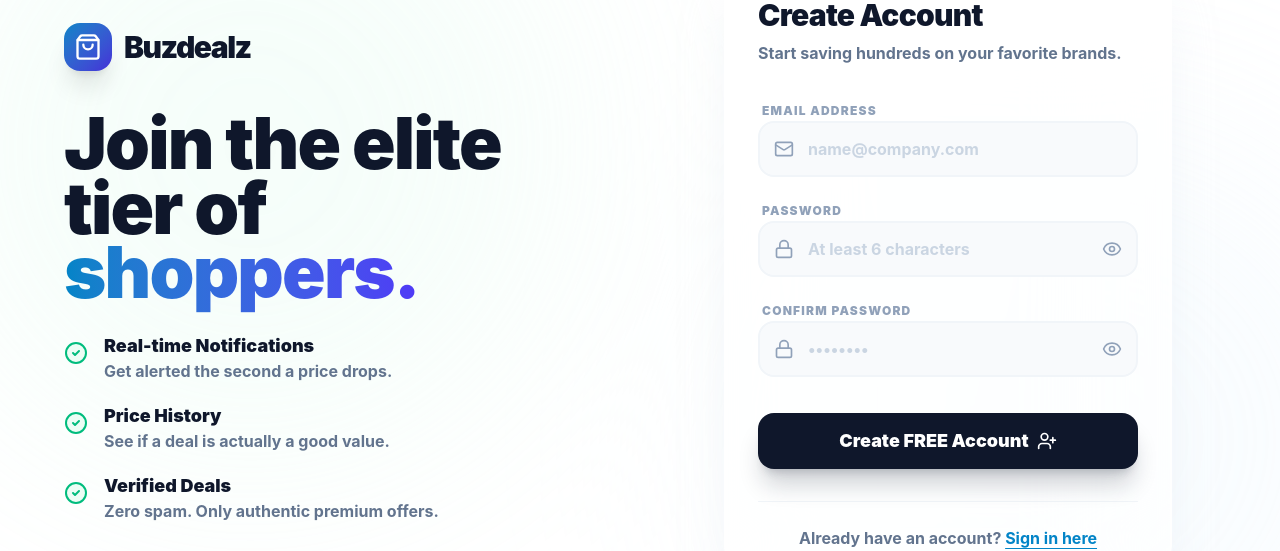
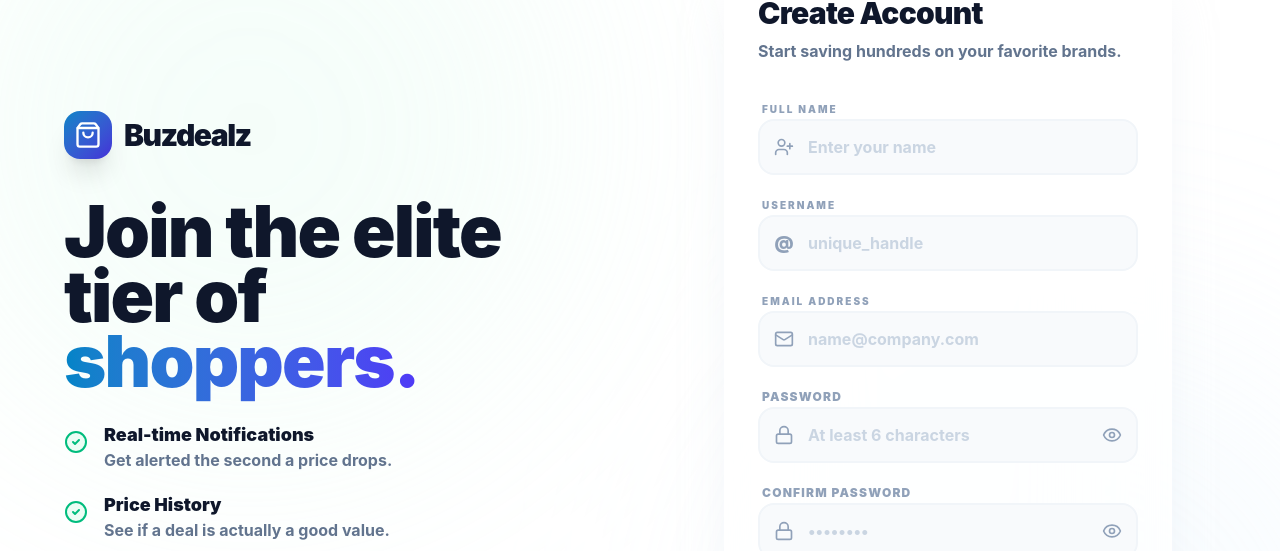
Before and after one commit to gritik418/buzdealz-frontend, a React (Vite) app: page /register in a window 1280 px wide. Shown: the part 163-714 px from the top of the page. Built offline with nearby package versions, Linux system fonts and the light colour scheme; no server answers.

Commit message:
feat: enhance registration form with name, username and improve validation

```diff
--- a/src/pages/Register.tsx
+++ b/src/pages/Register.tsx
@@ -19,6 +19,8 @@ export const Register = () => {
     }
   }, [isAuthenticated, setLocation]);
 
+  const [name, setName] = useState('');
+  const [username, setUsername] = useState('');
   const [email, setEmail] = useState('');
   const [password, setPassword] = useState('');
   const [confirmPassword, setConfirmPassword] = useState('');
@@ -64,7 +66,7 @@ export const Register = () => {
 
   const handleSubmit = (e: React.FormEvent) => {
     e.preventDefault();
-    if (!email || !password || !confirmPassword) {
+    if (!name || !username || !email || !password || !confirmPassword) {
       toast.error('Please fill in all fields');
       return;
     }
@@ -72,12 +74,13 @@ export const Register = () => {
       toast.error('Passwords do not match');
       return;
     }
-    if (password.length < 6) {
-      toast.error('Password must be at least 6 characters');
+    if (password.length < 8) {
+      toast.error('Password must be at least 8 characters');
       return;
     }
-    registerMutation.mutate({ email, password });
+    registerMutation.mutate({ name, username, email, password, passwordConfirmation: confirmPassword });
   };
+
 
   return (
     <main ref={formRef} className="min-h-[calc(100vh-80px)] bg-white relative overflow-hidden flex items-center justify-center px-6 py-12">
@@ -136,9 +139,41 @@ export const Register = () => {
                 <p className="text-slate-500 font-bold">Start saving hundreds on your favorite brands.</p>
             </div>
 
-            <form onSubmit={handleSubmit} className="space-y-5">
-              <div className="space-y-2">
-                <label className="text-xs font-black text-slate-400 uppercase tracking-widest ml-1">Email Address</label>
+            <form onSubmit={handleSubmit} className="space-y-4">
+              <div className="space-y-1.5">
+                <label className="text-[10px] font-black text-slate-400 uppercase tracking-[0.2em] ml-1">Full Name</label>
+                <div className="relative group">
+                  <div className="absolute left-4 top-1/2 -translate-y-1/2 w-5 h-5 flex items-center justify-center">
+                    <UserPlus className="w-5 h-5 text-slate-400 group-focus-within:text-primary-600 transition-colors" />
+                  </div>
+                  <input
+                    type="text"
+                    value={name}
+                    onChange={(e) => setName(e.target.value)}
+                    placeholder="Enter your name"
+                    className="w-full h-14 pl-12 pr-4 rounded-2xl bg-slate-50 border-2 border-slate-100 focus:border-primary-500/50 focus:ring-4 focus:ring-primary-500/10 outline-none transition-all font-bold text-slate-900 placeholder:text-slate-300"
+                  />
+                </div>
+              </div>
+
+              <div className="space-y-1.5">
+                <label className="text-[10px] font-black text-slate-400 uppercase tracking-[0.2em] ml-1">Username</label>
+                <div className="relative group">
+                   <div className="absolute left-4 top-1/2 -translate-y-1/2 w-5 h-5 flex items-center justify-center">
+                    <span className="text-slate-400 font-black text-lg group-focus-within:text-primary-600">@</span>
+                  </div>
+                  <input
+                    type="text"
+                    value={username}
+                    onChange={(e) => setUsername(e.target.value.toLowerCase())}
+                    placeholder="unique_handle"
+                    className="w-full h-14 pl-12 pr-4 rounded-2xl bg-slate-50 border-2 border-slate-100 focus:border-primary-500/50 focus:ring-4 focus:ring-primary-500/10 outline-none transition-all font-bold text-slate-900 placeholder:text-slate-300"
+                  />
+                </div>
+              </div>
+
+              <div className="space-y-1.5">
+                <label className="text-[10px] font-black text-slate-400 uppercase tracking-[0.2em] ml-1">Email Address</label>
                 <div className="relative group">
                   <Mail className="absolute left-4 top-1/2 -translate-y-1/2 w-5 h-5 text-slate-400 group-focus-within:text-primary-600 transition-colors" />
                   <input
@@ -150,6 +185,7 @@ export const Register = () => {
                   />
                 </div>
               </div>
+
 
               <div className="space-y-2">
                 <label className="text-xs font-black text-slate-400 uppercase tracking-widest ml-1">Password</label>
```
